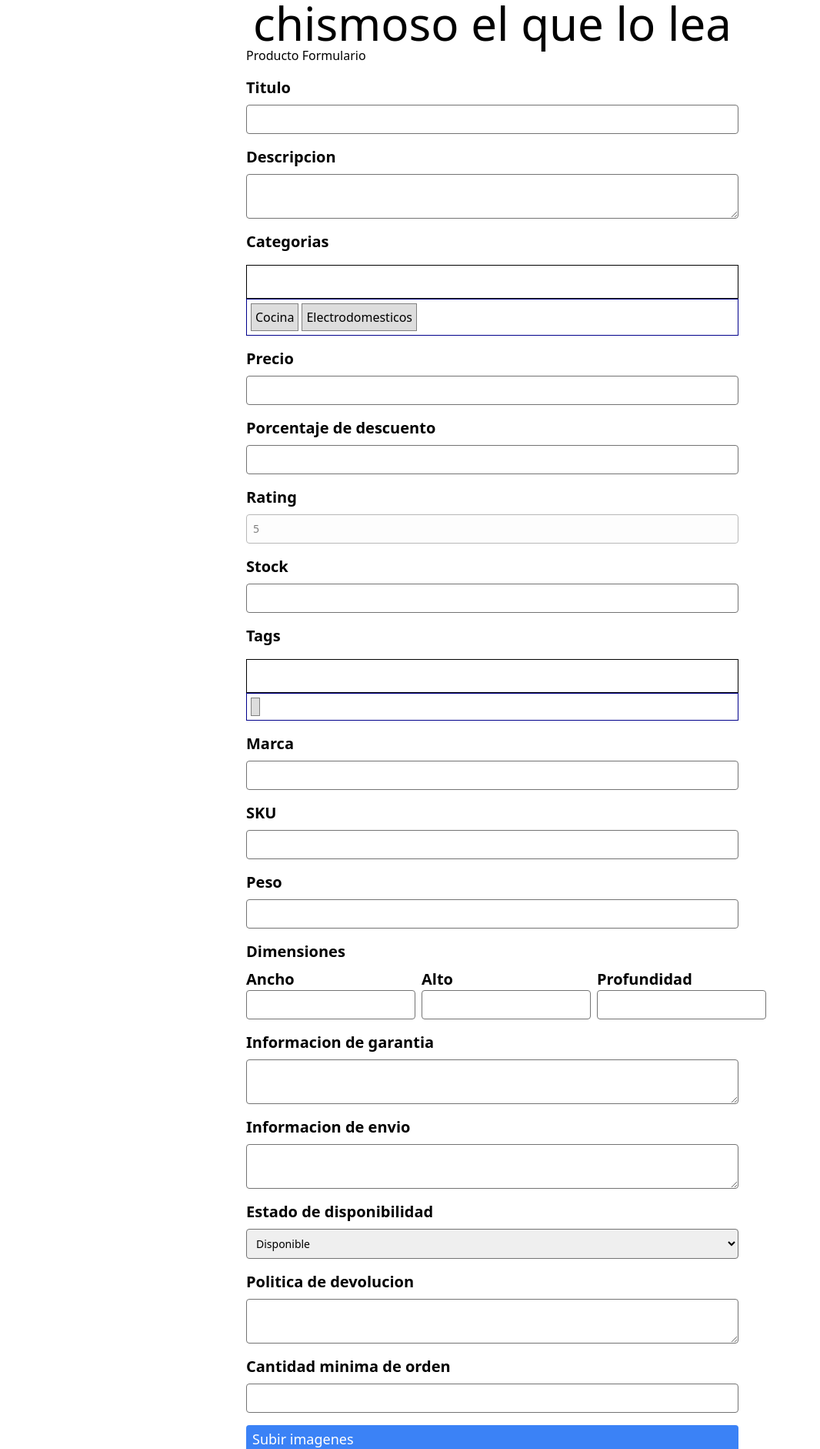
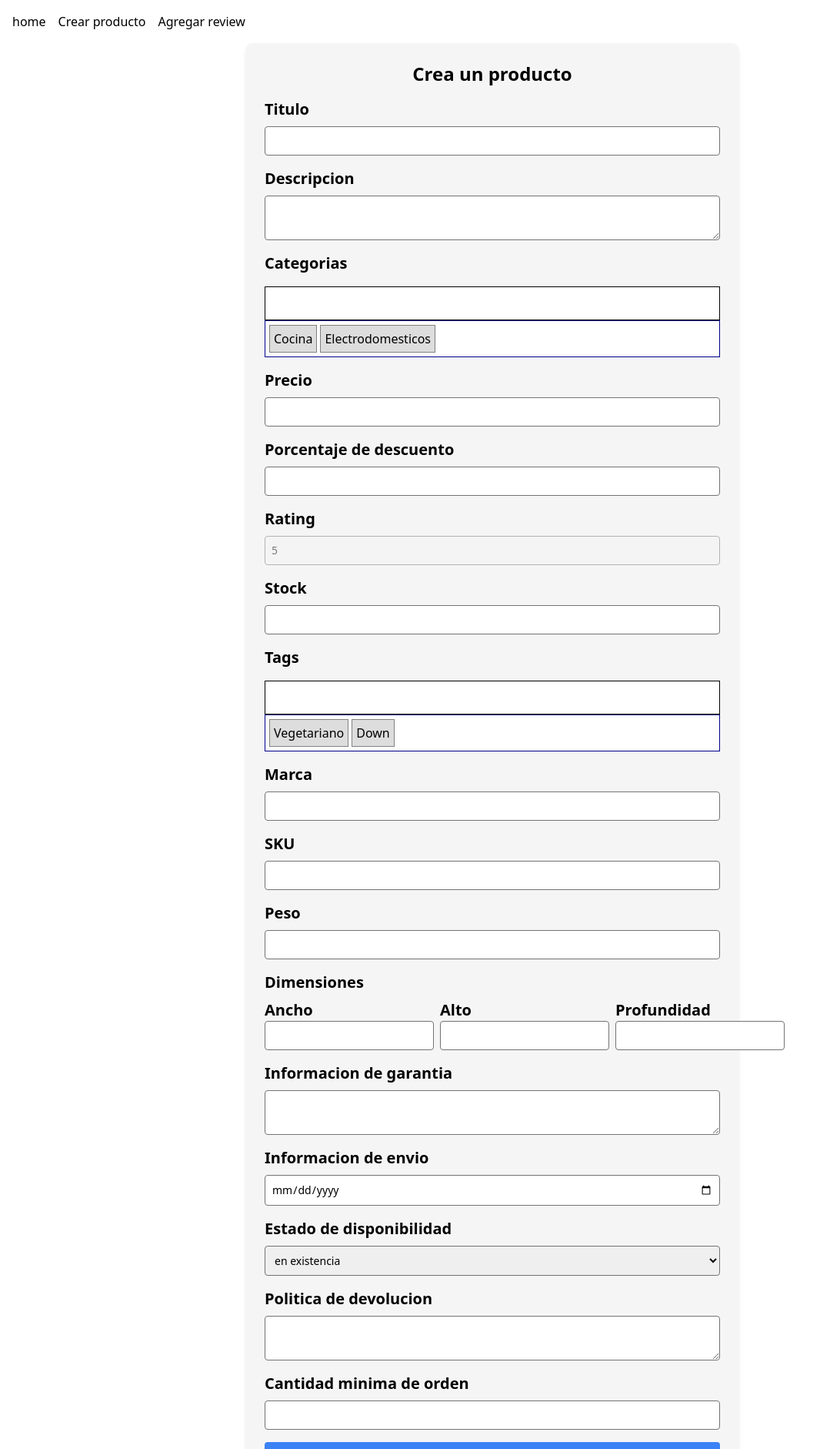
Before and after one commit to HL-2002/vue-django-ecommerce, a Vue app in the folder front/: page /form/products in a window 1280 px wide. Shown: the top 1882 px of the page at 77% size, without its empty margins (0-1066 px from the left). Built offline with nearby package versions, Linux system fonts and the light colour scheme.

Commit message:
agregar vistas para el formulario de productos y reseñas, y actualizar la navegación en la aplicación

```diff
--- a/front/src/App.vue
+++ b/front/src/App.vue
@@ -1,10 +1,15 @@
 <script setup lang="ts">
-import HomeView from './views/HomeView.vue';
+import { RouterView, RouterLink } from 'vue-router';
 
 </script>
 
 <template>
-  <div class="flex gap-12 flex-col">
-    <HomeView />
-  </div>
+  <header class="flex gap-4 p-4">
+    <RouterLink to="/">home</RouterLink>
+    <RouterLink to="/form/products">Crear producto</RouterLink>
+
+    <RouterLink to="/form/reviews">Agregar review</RouterLink>
+
+  </header>
+  <RouterView />
 </template>
--- a/front/src/components/CategorySelector.vue
+++ b/front/src/components/CategorySelector.vue
@@ -122,7 +122,8 @@ const filteredList = computed(() => {
           class="text-xl font-bold capitalize">{{ textInput
           }}</span></h3>
       <div class="flex gap-4">
-        <button type="button" class="bg-blue-500 px-2 py-1 rounded-sm  w-full hover:bg-blue-400 focus:outline-none focus:bg-blue-400"
+        <button type="button"
+          class="bg-blue-500 px-2 py-1 rounded-sm  w-full hover:bg-blue-400 focus:outline-none focus:bg-blue-400"
           @click="addToWhitelist">yes</button>
         <button @click="DialogNo"
           class="bg-red-500 px-2 py-1 rounded-sm w-full hover:bg-red-400 focus:outline-none focus:bg-red-400">No</button>
@@ -148,7 +149,6 @@ const filteredList = computed(() => {
   box-sizing: border-box;
 }
 
-.categoriContainer
 
 .options-enter-active,
 .options-leave-active {
@@ -187,6 +187,7 @@ const filteredList = computed(() => {
   left: 0px;
   width: 100%;
   border: 1px solid darkblue;
+  background: white;
 
   ul {
     list-style: none;
@@ -238,6 +239,8 @@ input {
   gap: 7px;
   position: relative;
   flex-wrap: wrap;
+  background-color: white;
+
   .tag {
     background-color: lightskyblue;
     padding: 2px 4px;
--- a/front/src/components/ProductForm.vue
+++ b/front/src/components/ProductForm.vue
@@ -1,5 +1,5 @@
 <script setup lang="ts">
-import { ref } from 'vue';
+import { computed, ref } from 'vue';
 import CategorySelector from "./CategorySelector.vue"
 import InputFile from './inputFile.vue';
 
@@ -9,12 +9,14 @@ const selectedTags = ref<string[]>([])
 const seletedMiniature = ref<string>('https://placehold.co/150/webp')
 const maxFilesError = ref(false)
 
+// null is the default value or date
+const shippingDate = ref()
 
 function updateMiniature(image: string) {
   seletedMiniature.value = image
 }
 
-function errorMaxFiles(){
+function errorMaxFiles() {
   maxFilesError.value = true
   setTimeout(() => {
     maxFilesError.value = false
@@ -22,57 +24,99 @@ function errorMaxFiles(){
 }
 
 
+const intlFormatDateShort = new Intl.RelativeTimeFormat('es', { numeric: 'auto' })
+
+function formatTime(date: Date) {
+  const currentDate = new Date()
+  const shipping = new Date(date)
+  const diff = shipping.getTime() - currentDate.getTime()
+  const moths = Math.floor(diff / (1000 * 60 * 60 * 24 * 30))
+  if (moths > 0) return intlFormatDateShort.format(moths, 'month')
+  const weeks = Math.floor(diff / (1000 * 60 * 60 * 24 * 7))
+  if (weeks > 0) return intlFormatDateShort.format(weeks, 'week')
+  const days = Math.floor(diff / (1000 * 60 * 60 * 24))
+  if (days > 0) return intlFormatDateShort.format(days, 'day')
+  const hours = Math.floor(diff / (1000 * 60 * 60))
+  if (hours > 0) return intlFormatDateShort.format(hours, 'hour')
+}
+
+const shippingFormated = computed(() => {
+  if (!shippingDate.value) return ''
+  return formatTime(shippingDate.value)
+})
+
+
+let tomorrow: Date | string = new Date()
+tomorrow.setDate(tomorrow.getDate() + 1)
+tomorrow = new Date(tomorrow.toISOString().split('T')[0]).toISOString().split('T')[0]
+
 </script>
 
+<template>
+  <form class="w-1/2 m-auto flex flex-col gap-4
+    bg-neutral-100 p-6 rounded-lg shadow-md mb-4
 
-<template>
-  <form class="w-1/2 m-auto flex flex-col gap-4">
-    <h1>Producto Formulario</h1>
+  ">
+
+
+
+    <h1 class="text-2xl font-bold text-center">Crea un producto</h1>
     <label class="flex flex-col gap-2 text-xl font-bold">
       Titulo
-      <input type="text" name="title" class="text-sm font-normal p-2 border border-neutral-500 rounded  focus:outline-none focus:border-neutral-800" />
+      <input type="text" name="title"
+        class="text-sm font-normal p-2 border border-neutral-500 rounded  focus:outline-none focus:border-neutral-800" />
     </label>
     <label class="flex flex-col gap-2 text-xl font-bold">
       Descripcion
-      <textarea name="description" class="text-sm font-normal p-2 border border-neutral-500 rounded focus:outline-none focus:border-neutral-800"></textarea>
+      <textarea name="description"
+        class="text-sm font-normal p-2 border border-neutral-500 rounded focus:outline-none focus:border-neutral-800"></textarea>
     </label>
 
-    <CategorySelector v-model="selectedCategory" label-name="Categorias" creation-name="categoria" :default-whitelist="['cocina','electrodomesticos']" />
-   <label class="flex flex-col gap-2 text-xl font-bold">
+    <CategorySelector v-model="selectedCategory" label-name="Categorias" creation-name="categoria"
+      :default-whitelist="['cocina', 'electrodomesticos']" />
+    <label class="flex flex-col gap-2 text-xl font-bold">
       Precio
-      <input step="0.01" type="number" name="price" class="text-sm font-normal p-2 border border-neutral-500 rounded focus:outline-none focus:border-neutral-800" />
+      <input step="0.01" type="number" name="price"
+        class="text-sm font-normal p-2 border border-neutral-500 rounded focus:outline-none focus:border-neutral-800" />
     </label>
 
     <label class="flex flex-col gap-2 text-xl font-bold">
       Porcentaje de descuento
-      <input step=".01" ype="number" name="discount" class="text-sm font-normal p-2 border border-neutral-500 rounded focus:outline-none focus:border-neutral-800" />
+      <input step=".01" ype="number" name="discount"
+        class="text-sm font-normal p-2 border border-neutral-500 rounded focus:outline-none focus:border-neutral-800" />
     </label>
 
     <label class="flex flex-col gap-2 text-xl font-bold">
       Rating
-      <input disabled value="5" step=".01" type="number" name="rating" class="text-sm font-normal p-2 border border-neutral-500 rounded focus:outline-none focus:border-neutral-800 disabled:opacity-50" />
+      <input disabled value="5" step=".01" type="number" name="rating"
+        class="text-sm font-normal p-2 border border-neutral-500 rounded focus:outline-none focus:border-neutral-800 disabled:opacity-50" />
     </label>
 
     <label class="flex flex-col gap-2 text-xl font-bold">
       Stock
-      <input type="number" name="stock" class="text-sm font-normal p-2 border border-neutral-500 rounded focus:outline-none focus:border-neutral-800" />
+      <input type="number" name="stock"
+        class="text-sm font-normal p-2 border border-neutral-500 rounded focus:outline-none focus:border-neutral-800" />
     </label>
 
-   <CategorySelector v-model="selectedTags" label-name="Tags" creation-name="Tag"  :default-whitelist="['']"/>
+    <CategorySelector v-model="selectedTags" label-name="Tags" creation-name="Tag"
+      :default-whitelist="['vegetariano', 'down']" />
 
     <label class="flex flex-col gap-2 text-xl font-bold">
       Marca
-      <input type="text" name="brand" class="text-sm font-normal p-2 border border-neutral-500 rounded focus:outline-none focus:border-neutral-800" />
+      <input type="text" name="brand"
+        class="text-sm font-normal p-2 border border-neutral-500 rounded focus:outline-none focus:border-neutral-800" />
     </label>
 
     <label class="flex flex-col gap-2 text-xl font-bold">
       SKU
-      <input type="text" name="sku" class="text-sm font-normal p-2 border border-neutral-500 rounded focus:outline-none focus:border-neutral-800" />
+      <input type="text" name="sku"
+        class="text-sm font-normal p-2 border border-neutral-500 rounded focus:outline-none focus:border-neutral-800" />
     </label>
 
     <label class="flex flex-col gap-2 text-xl font-bold">
       Peso
-      <input type="number" name="weight" class="text-sm font-normal p-2 border border-neutral-500 rounded focus:outline-none focus:border-neutral-800" />
+      <input type="number" name="weight"
+        class="text-sm font-normal p-2 border border-neutral-500 rounded focus:outline-none focus:border-neutral-800" />
     </label>
 
     <label class="flex flex-col gap-2 text-xl font-bold">
@@ -80,50 +124,65 @@ function errorMaxFiles(){
       <div class="flex gap-2">
         <div class="flex flex-col">
           <span>Ancho</span>
-          <input type="number" name="width" class="text-sm font-normal p-2 border border-neutral-500 rounded focus:outline-none focus:border-neutral-800" />
+          <input type="number" name="width"
+            class="text-sm font-normal p-2 border border-neutral-500 rounded focus:outline-none focus:border-neutral-800" />
         </div>
         <div class="flex flex-col">
           <span>Alto</span>
-          <input type="number" name="height" class="text-sm font-normal p-2 border border-neutral-500 rounded focus:outline-none focus:border-neutral-800" />
+          <input type="number" name="height"
+            class="text-sm font-normal p-2 border border-neutral-500 rounded focus:outline-none focus:border-neutral-800" />
         </div>
         <div class="flex flex-col">
           <span>Profundidad</span>
-          <input type="number" name="depth" class="text-sm font-normal p-2 border border-neutral-500 rounded focus:outline-none focus:border-neutral-800" />
+          <input type="number" name="depth"
+            class="text-sm font-normal p-2 border border-neutral-500 rounded focus:outline-none focus:border-neutral-800" />
         </div>
       </div>
     </label>
 
     <label class="flex flex-col gap-2 text-xl font-bold">
       Informacion de garantia
-      <textarea name="warranty" class="text-sm font-normal p-2 border border-neutral-500 rounded focus:outline-none focus:border-neutral-800"></textarea>
+      <textarea name="warranty"
+        class="text-sm font-normal p-2 border border-neutral-500 rounded focus:outline-none focus:border-neutral-800"></textarea>
     </label>
 
     <label class="flex flex-col gap-2 text-xl font-bold">
       Informacion de envio
-      <textarea name="shipping" class="text-sm font-normal p-2 border border-neutral-500 rounded focus:outline-none focus:border-neutral-800"></textarea>
+      <input name="shipping"
+        class="text-sm font-normal p-2 border border-neutral-500 rounded focus:outline-none focus:border-neutral-800"
+        type="date" v-model="shippingDate" :min="tomorrow" />
+
+
+
+      <span v-if="shippingFormated">
+        Se envia {{ shippingFormated }}
+      </span>
     </label>
 
     <label class="flex flex-col gap-2 text-xl font-bold">
       Estado de disponibilidad
-      <select name="availability" class="text-sm font-normal p-2 border border-neutral-500 rounded focus:outline-none focus:border-neutral-800">
-        <option value="available">Disponible</option>
-        <option value="unavailable">No disponible</option>
+      <select name="availability"
+        class="text-sm font-normal p-2 border border-neutral-500 rounded focus:outline-none focus:border-neutral-800">
+        <option value="inStock">en existencia</option>
+        <option value="lowStock">Baja cantidad</option>
       </select>
     </label>
 
     <label class="flex flex-col gap-2 text-xl font-bold">
       Politica de devolucion
-      <textarea name="return" class="text-sm font-normal p-2 border border-neutral-500 rounded focus:outline-none focus:border-neutral-800"></textarea>
+      <textarea name="return"
+        class="text-sm font-normal p-2 border border-neutral-500 rounded focus:outline-none focus:border-neutral-800"></textarea>
     </label>
 
     <label class="flex flex-col gap-2 text-xl font-bold">
       Cantidad minima de orden
-      <input type="number" name="minOrder" class="text-sm font-normal p-2 border border-neutral-500 rounded focus:outline-none focus:border-neutral-800" />
+      <input type="number" name="minOrder"
+        class="text-sm font-normal p-2 border border-neutral-500 rounded focus:outline-none focus:border-neutral-800" />
     </label>
 
-  <InputFile @change-miniature="updateMiniature"  @error-max-files="errorMaxFiles" />
+    <InputFile @change-miniature="updateMiniature" @error-max-files="errorMaxFiles" />
 
-  <label v-if="maxFilesError" class="text-red-500
+    <label v-if="maxFilesError" class="text-red-500
 text-sm font-bold
 
   ">Maximo de 3 imagenes</label>
@@ -135,17 +194,11 @@ text-sm font-bold
 
     <label class="flex flex-col gap-2 text-xl font-bold">
       Codigo de barras
-      <input type="text" name="barcode" class="text-sm font-normal p-2 border border-neutral-500 rounded focus:outline-none focus:border-neutral-800" />
+      <input type="text" name="barcode"
+        class="text-sm font-normal p-2 border border-neutral-500 rounded focus:outline-none focus:border-neutral-800" />
     </label>
 
-
-    <label class="flex flex-col gap-2 text-xl font-bold">
-      <button type="button" class="bg-primary
--500  p-2 rounded">Agregar Review</button>
-    </label>
-
-
-    <button type="submit" class="bg-primary-500 p-2 rounded">Guardar</button>
+    <button type="submit" class="p-2 rounded bg-blue-500 text-white">Guardar</button>
 
 
   </form>
--- /dev/null
+++ b/front/src/components/ReviewForm.vue
@@ -0,0 +1,34 @@
+<script setup lang="ts">
+
+
+
+</script>
+
+
+
+<template>
+  <form class="w-1/2 m-auto flex flex-col gap-4 bg-neutral-100 p-4 justify-center rounded shadow-lg">
+    <label for="product">Product</label>
+    <select name="product" id="product" class="bg-white border border-gray-300 rounded">
+      <option>aluminio</option>
+      <option>pc gamer</option>
+    </select>
+
+    <label for="name">Name</label>
+    <input type="text" name="name" id="name" class="border border-gray-300 rounded">
+
+    <label for="email">Email</label>
+    <input type="email" name="email" id="email" class="border border-gray-300 rounded">
+
+    <label for="date">Date</label>
+    <input type="date" name="date" id="date" class="border border-gray-300 rounded">
+
+    <label for="rating">Rating</label>
+    <input type="number" name="rating" id="rating" min="1" max="5" class="border border-gray-300 rounded">
+
+    <label for="comment">Comment</label>
+    <textarea name="comment" id="comment" class="border border-gray-300 rounded"></textarea>
+
+    <button class="bg-blue-500 rounded w-fit text-white px-2 py-1 m-auto" type="submit">Registrar</button>
+  </form>
+</template>
--- a/front/src/views/HomeView.vue
+++ b/front/src/views/HomeView.vue
@@ -1,11 +1,40 @@
 <script setup lang="ts">
-import ProductForm from '@/components/ProductForm.vue';
+import DataTable from 'datatables.net-vue3';
+import DataTablesCore from 'datatables.net-dt'
+
+DataTable.use(DataTablesCore);
+
+
+const columns = [
+  {
+    title: 'Title',
+    data: 'title',
+  },
+  {
+    title: 'Price',
+    data: 'price',
+  },
+]
+const defaultData = Array.from({ length: 100 }, (_, i) => ({
+  title: `Title ${i}`,
+  price: Math.random() * 1000,
+}))
+
+
 
 </script>
-
 <template>
   <main>
-    <h1 class="text-center text-6xl">chismoso el que lo lea</h1>
-    <ProductForm />
+    <h1 class="text-center text-6xl">Pagina principal</h1>
+    <p>aqui tal vez va algo mas</p>
+
+    <DataTable :columns="columns" :data="defaultData">
+
+
+    </DataTable>
   </main>
 </template>
+
+<style>
+@import 'datatables.net-dt';
+</style>
--- /dev/null
+++ b/front/src/views/ProductFormView.vue
@@ -0,0 +1,7 @@
+<script setup lang="ts">
+import ProductForm from '@/components/ProductForm.vue';
+</script>
+
+<template>
+  <ProductForm />
+</template>
```
Also changed, not shown: front/src/router/index.ts (+14 -1 lines), front/src/views/ReviewFromView.vue (added, +7 -0 lines). Lines whose indentation alone changed are shown as unchanged.
